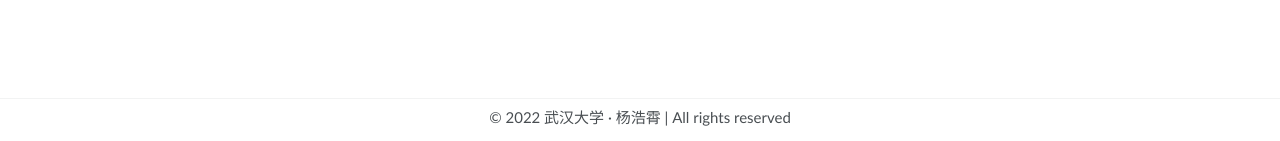
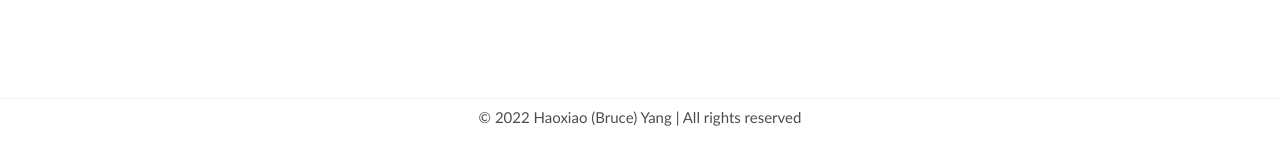
Before and after one commit to GreatBruceYoung/greatbruceyoung.github.io, a Jekyll site: the page built from _pages/about.md, in a window 1280 px wide and 900 px high, scrolled down 975 px. Shown: the part 756-897 px from the top of the window. Built offline with Jekyll 4.4.1, drawn with Linux system fonts in a browser that asks for light colours; some web fonts are replaced; some of the changed text lies outside the part shown.

Commit message:
version 2.0

```diff
--- a/_includes/masthead.html
+++ b/_includes/masthead.html
@@ -5,7 +5,7 @@
         <button><div class="navicon"></div></button>
         <ul class="visible-links">
           <li class="masthead__menu-item masthead__menu-item--lg masthead__menu-home-item">
-            <a href="https://greatbruceyoung.github.io" target="_self">
+            <a href="https://greatbruceyoung.github.io/zh-cn" target="_self">
               <img class="svg" src="/images/cn.svg" width="20pt"> 中文</a>
           </li>
           {% for link in site.data.navigation.main %}
--- a/_layouts/default.html
+++ b/_layouts/default.html
@@ -32,7 +32,7 @@
 <div class="footer_site">
 <hr/>
 <div class="footer_copyright">
-  © 2022 武汉大学 · 杨浩霄 | All rights reserved
+  © 2022 Haoxiao (Bruce) Yang | All rights reserved
 </div>
 </div>
   </body>
--- a/_pages/about.md
+++ b/_pages/about.md
@@ -43,7 +43,7 @@
 - Yuanlin Zhao , `Haoxiao Yang`, Haitong Yan, et al. Benggang Extraction Based on Improved U-Net Model from Satellite Remote Sensing Images[C]//*2023 4th International Conference on Computer Vision, Image and Deep Learning (CVIDL)*. IEEE, 2023: 170-174.
 [[Link]](https://ieeexplore.ieee.org/abstract/document/10167177)
 
-- `Yang Haoxiao`, Hongxian Wang, Jianzhong Lu, et al. Full lifecycle monitoring on drought-converted catastrophic flood using sentinel-1 sar: A case study of poyang lake region during summer 2020[J]. *Remote Sensing*, 2021, 13(17): 3485.
+- `Haoxiao Yang`, Hongxian Wang, Jianzhong Lu, et al. Full lifecycle monitoring on drought-converted catastrophic flood using sentinel-1 sar: A case study of poyang lake region during summer 2020[J]. *Remote Sensing*, 2021, 13(17): 3485.
 [[Link]](https://www.mdpi.com/2072-4292/13/17/3485)
 
 ### Patent
```
